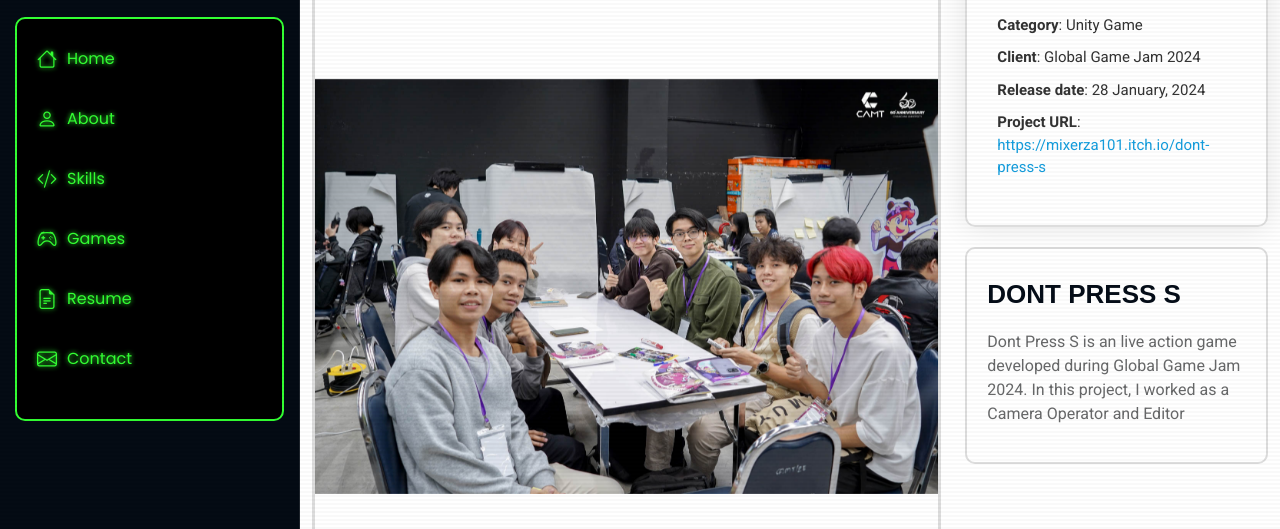
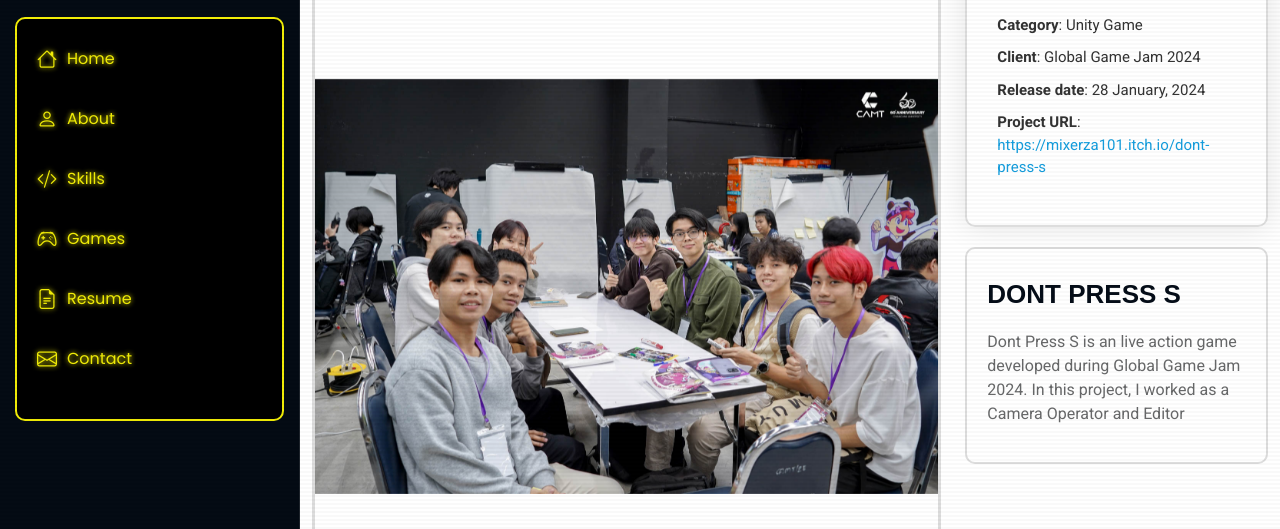
Before and after one commit to Wh0rich/MyCV, a plain HTML site: page GameJam-details.html in a window 1280 px wide. Shown: the part 271-800 px from the top of the page. Drawn offline with Linux system fonts and the light colour scheme; a web font is replaced by a local one.

Commit message:
update Color

```diff
--- a/GameJam-details.html
+++ b/GameJam-details.html
@@ -94,20 +94,20 @@
     /* Game console inspired navigation */
     .navmenu {
       background: #000;
-      border: 2px solid #33ff33;
+      border: 2px solid #f1ed07;
       border-radius: 10px;
       padding: 10px;
     }
 
     .navmenu a {
-      color: #33ff33;
-      text-shadow: 0 0 5px #33ff33;
+      color: #f1ed07;
+      text-shadow: 0 0 5px #f1ed07;
       transition: all 0.3s ease;
     }
 
     .navmenu a:hover {
       color: #fff;
-      text-shadow: 0 0 10px #33ff33;
+      text-shadow: 0 0 10px #f1ed07;
     }
 
     /* Portfolio items with game cartridge style */
```
Also changed, not shown: Jumbo-details.html (+4 -4 lines), LungPae-details.html (+4 -4 lines), index.html (+6 -6 lines).
